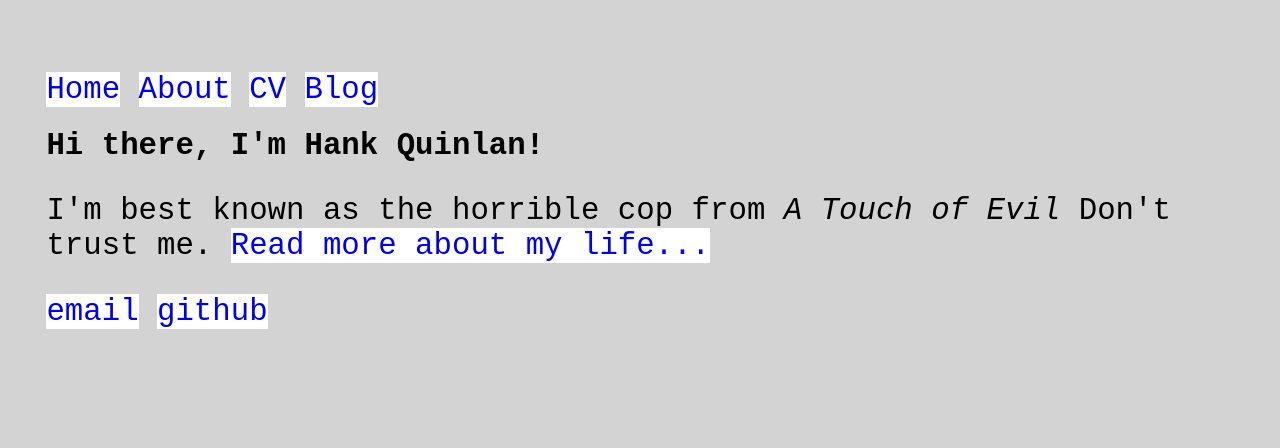
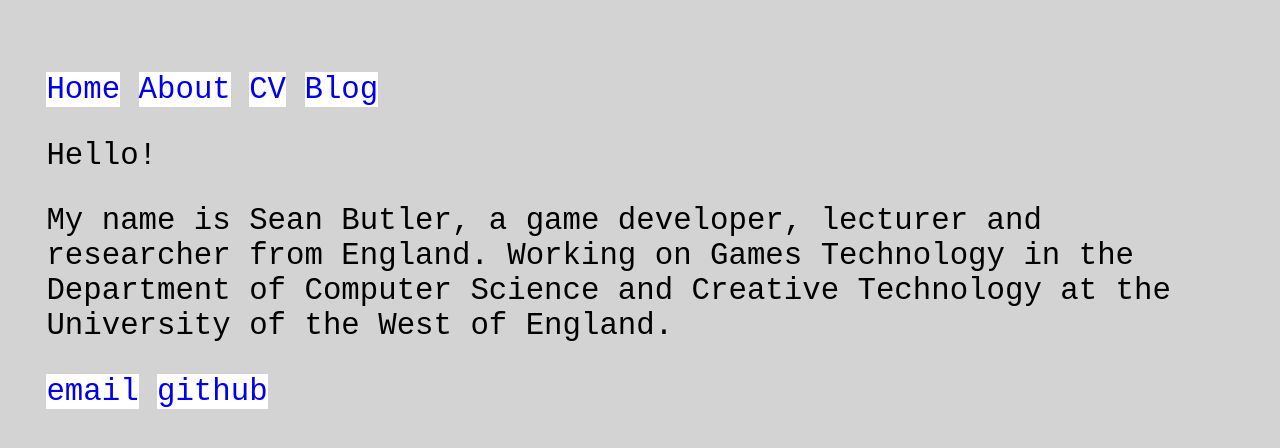
Before and after one commit to seanbutler/www.seanbutler.net, a Jekyll site: the page built from index.html, in a window 1280 px wide. Shown: the top 448 px of the page. Built offline with Jekyll 4.4.1, drawn with Linux system fonts in a browser that asks for light colours.

Commit message:
Update index.html

```diff
--- a/index.html
+++ b/index.html
@@ -4,6 +4,8 @@
 ---
 
 <div class="blurb">
-	<h1>Hi there, I'm Hank Quinlan!</h1>
-	<p>I'm best known as the horrible cop from <em>A Touch of Evil</em> Don't trust me. <a href="/about">Read more about my life...</a></p>
+
+	<p>Hello!</p>
+<p>My name is Sean Butler, a game developer, lecturer and researcher from England. Working on Games Technology in the Department of Computer Science and Creative Technology at the University of the West of England.</p>
+
 </div><!-- /.blurb -->
```
